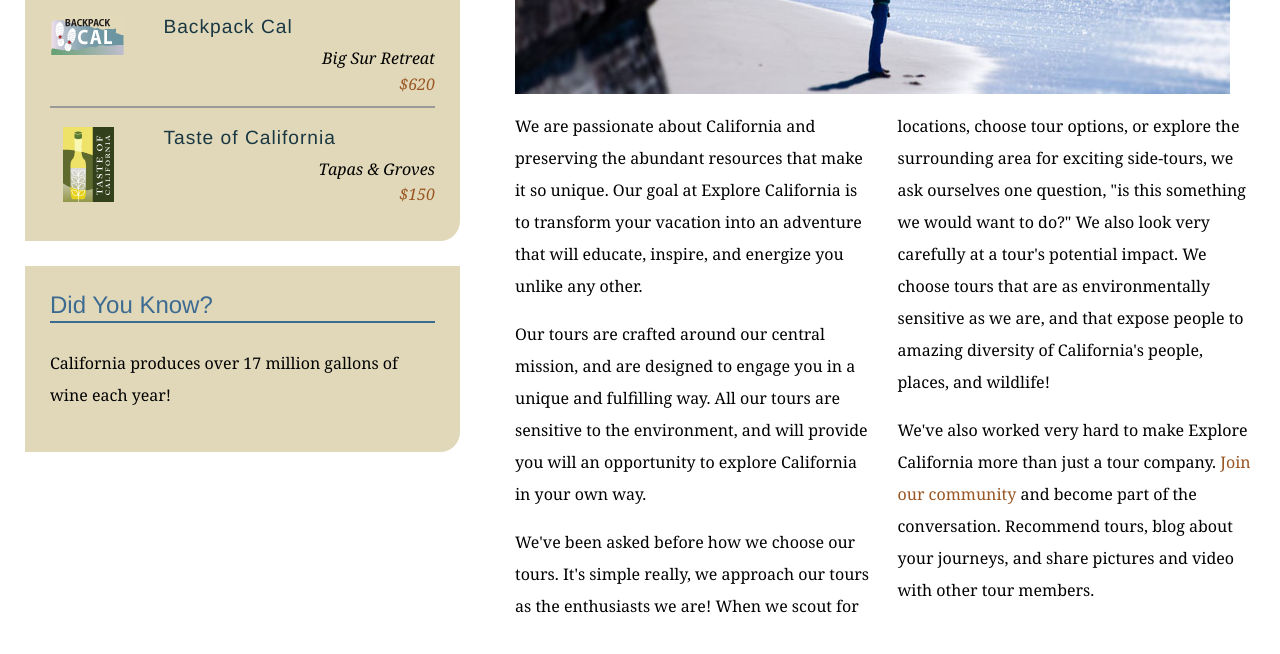
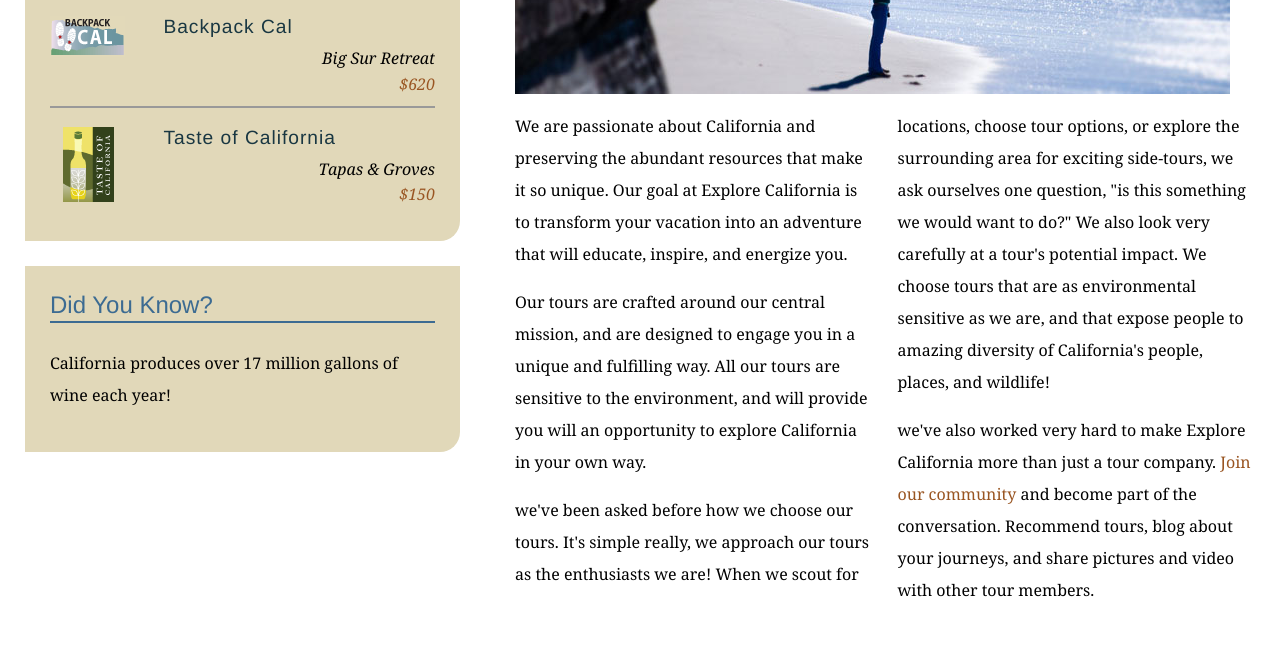
Before and after one commit to corms99/explore_california, a plain HTML site: page mission.html in a window 1280 px wide. Shown: the part 590-1244 px from the top of the page. Drawn offline with Linux system fonts and the light colour scheme.

Commit message:
Text edits on mission page

```diff
--- a/mission.html
+++ b/mission.html
@@ -62,10 +62,10 @@
           <h1>Who we are</h1>
           <img src="assets/images/mission_look.jpg" alt="Looking out at the Pacific" class="articleImage" />
           <div class="multiCol">
-            <p>We are passionate about California and preserving the abundant resources that make it so unique. Our goal at Explore California is to transform your vacation into an adventure that will educate, inspire, and energize you unlike any other.</p>
+            <p>We are passionate about California and preserving the abundant resources that make it so unique. Our goal at Explore California is to transform your vacation into an adventure that will educate, inspire, and energize you.</p>
             <p>Our tours are crafted around our central mission, and are designed to engage you in a unique and fulfilling way. All our tours are sensitive to the environment, and will provide you will an opportunity to explore California in your own way.</p>
-            <p>We've been asked before how we choose our tours. It's simple really, we approach our tours as the enthusiasts we are! When we scout for locations, choose tour options, or explore the surrounding area for exciting side-tours, we ask ourselves one question, &quot;is this something we would want to do?&quot; We also look very carefully at a tour's potential impact. We choose tours that are as environmentally sensitive as we are, and that expose people to amazing diversity of California's people, places, and wildlife!</p>
-            <p>We've also worked very hard to make Explore California more than just a tour company. <a href="explorers/join.html">Join our community</a> and become part of the conversation. Recommend tours, blog about your journeys, and share pictures and video with other tour members.</p>
+            <p>we've been asked before how we choose our tours. It's simple really, we approach our tours as the enthusiasts we are! When we scout for locations, choose tour options, or explore the surrounding area for exciting side-tours, we ask ourselves one question, &quot;is this something we would want to do?&quot; We also look very carefully at a tour's potential impact. We choose tours that are as environmental sensitive as we are, and that expose people to amazing diversity of California's people, places, and wildlife!</p>
+            <p>we've also worked very hard to make Explore California more than just a tour company. <a href="explorers/join.html">Join our community</a> and become part of the conversation. Recommend tours, blog about your journeys, and share pictures and video with other tour members.</p>
           </div>
         </div>
       </div>
```
